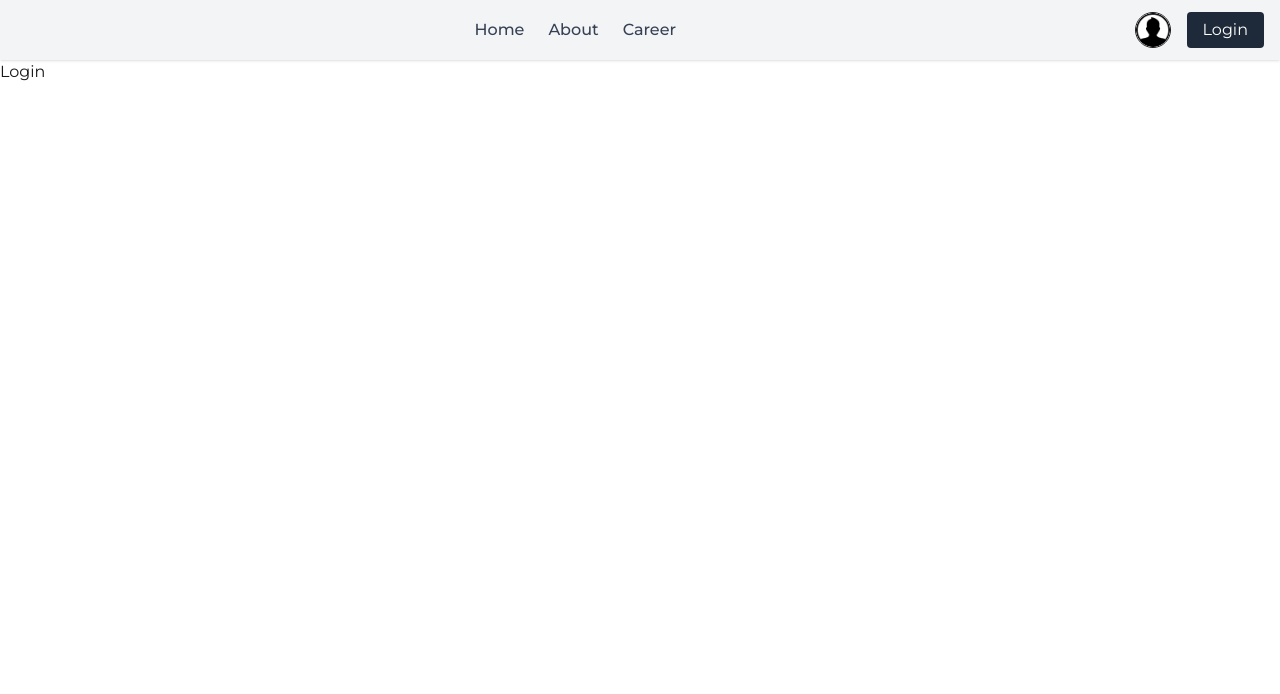
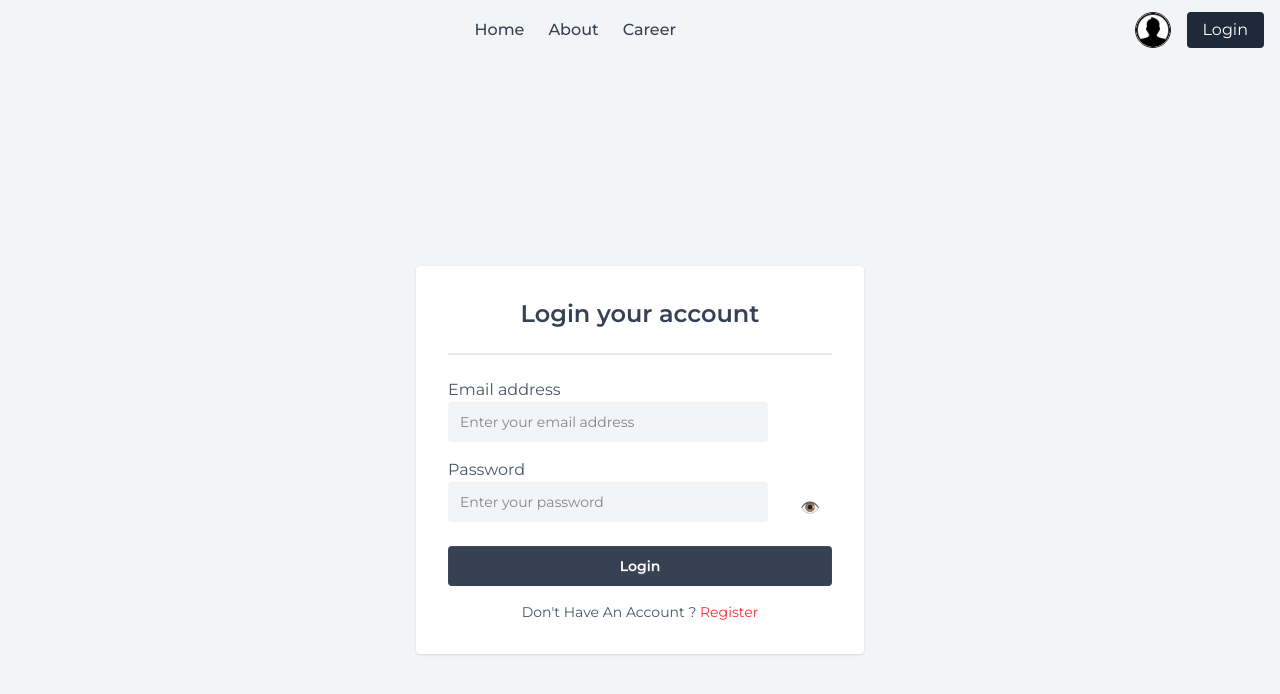
Before and after one commit to rasheduzzaman1978/dragon-news-nextjs, a Next.js app: page /login in a window 1280 px wide. Shown: the top 694 px of the page. Built offline with nearby package versions, Linux system fonts and the light colour scheme.

Commit message:
Login page created

```diff
--- a/next.config.mjs
+++ b/next.config.mjs
@@ -2,9 +2,12 @@
 const nextConfig = {
   reactCompiler: true,
   images: {
-    domains: [
-      "i.ibb.co",
-      "images.unsplash.com",
+    remotePatterns: [
+      {
+        protocol: "https",
+        hostname: "**",
+        port: "",
+      },
     ],
   },
 };
--- a/src/app/(auth)/login/page.jsx
+++ b/src/app/(auth)/login/page.jsx
@@ -1,11 +1,71 @@
-import React from 'react';
+"use client";
+import Link from "next/link";
+import { useState } from "react";
 
-const LoginPage = () => {
-    return (
-        <div>
-            <h2>Login</h2>
+export default function LoginPage() {
+  const [showPassword, setShowPassword] = useState(false);
+
+  return (
+    <div className="min-h-screen flex items-center justify-center bg-gray-100">
+      <div className="w-full max-w-md bg-white p-8 rounded shadow-sm">
+
+        {/* Title */}
+        <h2 className="text-2xl font-semibold text-center text-gray-700">
+          Login your account
+        </h2>
+
+        <div className="divider my-4"></div>
+
+        {/* Email */}
+        <div className="form-control">
+          <label className="label">
+            <span className="label-text text-gray-600">
+              Email address
+            </span>
+          </label>
+          <input
+            type="email"
+            placeholder="Enter your email address"
+            className="input input-bordered bg-gray-100 border-none focus:outline-none"
+          />
         </div>
-    );
-};
 
-export default LoginPage;
+        {/* Password */}
+        <div className="form-control mt-4 relative">
+          <label className="label">
+            <span className="label-text text-gray-600">
+              Password
+            </span>
+          </label>
+
+          <input
+            type={showPassword ? "text" : "password"}
+            placeholder="Enter your password"
+            className="input input-bordered bg-gray-100 border-none focus:outline-none pr-10"
+          />
+
+          {/* Eye Icon */}
+          <span
+            onClick={() => setShowPassword(!showPassword)}
+            className="absolute right-3 top-[38px] cursor-pointer text-gray-500"
+          >
+            {showPassword ? "🙈" : "👁️"}
+          </span>
+        </div>
+
+        {/* Button */}
+        <button className="btn w-full mt-6 bg-gray-700 hover:bg-gray-800 text-white border-none">
+          Login
+        </button>
+
+        {/* Footer */}
+        <p className="text-center text-sm text-gray-600 mt-4">
+          Don't Have An Account ?{" "}
+          <Link href="/register" className="text-red-500 cursor-pointer">
+            Register
+          </Link>
+        </p>
+      </div>
+    </div>
+  );
+}
--- a/src/components/homepage/news/RightSidebar.jsx
+++ b/src/components/homepage/news/RightSidebar.jsx
@@ -1,6 +1,9 @@
 import React from "react";
 import { FaGithub, FaGoogle, FaFacebookF, FaTwitter, FaInstagram } from "react-icons/fa";
 import Image from "next/image";
+import swimmingImg from "@/assets/swimming.png";
+import classImg from "@/assets/class.png";
+import playgroundImg from "@/assets/playground.png";
 
 const RightSidebar = () => {
   return (
@@ -52,37 +55,37 @@ const RightSidebar = () => {
           {/* Card 1 */}
           <div className="bg-white p-3 rounded shadow text-center">
             <Image
-              src="/images/swimming.png"
+              src={swimmingImg}
               alt="swimming"
-              width={200}
-              height={120}
+              width={300}
+              height={300}
               className="mx-auto"
             />
-            <p className="mt-2 font-medium">Swimming</p>
+            {/* <p className="mt-2 font-medium">Swimming</p> */}
           </div>
 
           {/* Card 2 */}
           <div className="bg-white p-3 rounded shadow text-center">
             <Image
-              src="/images/class.png"
+              src={classImg}
               alt="class"
-              width={200}
-              height={120}
+              width={300}
+              height={300}
               className="mx-auto"
             />
-            <p className="mt-2 font-medium">Class</p>
+            {/* <p className="mt-2 font-medium">Class</p> */}
           </div>
 
           {/* Card 3 */}
           <div className="bg-white p-3 rounded shadow text-center">
             <Image
-              src="/images/playground.png"
+              src={playgroundImg}
               alt="playground"
-              width={200}
-              height={120}
+              width={300}
+              height={300}
               className="mx-auto"
             />
-            <p className="mt-2 font-medium">Play Ground</p>
+            {/* <p className="mt-2 font-medium">Play Ground</p> */}
           </div>
 
         </div>
```
